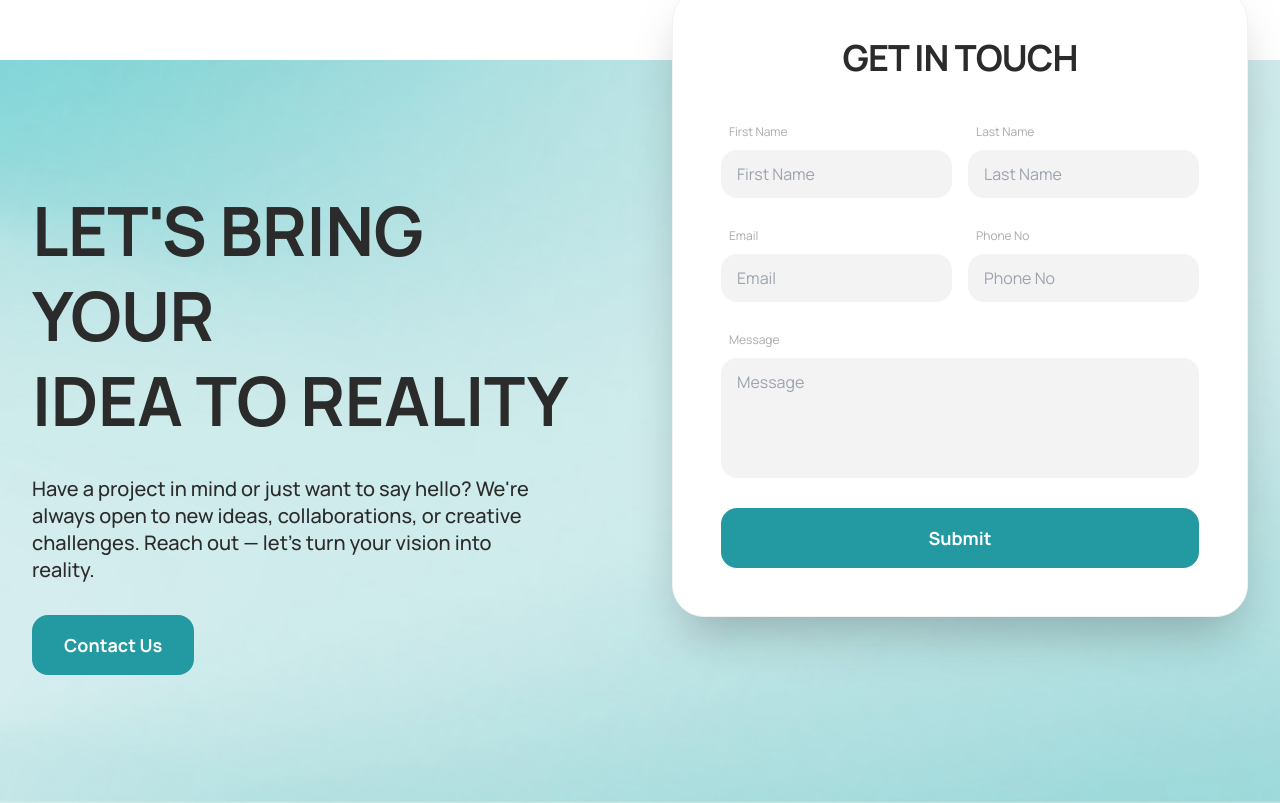
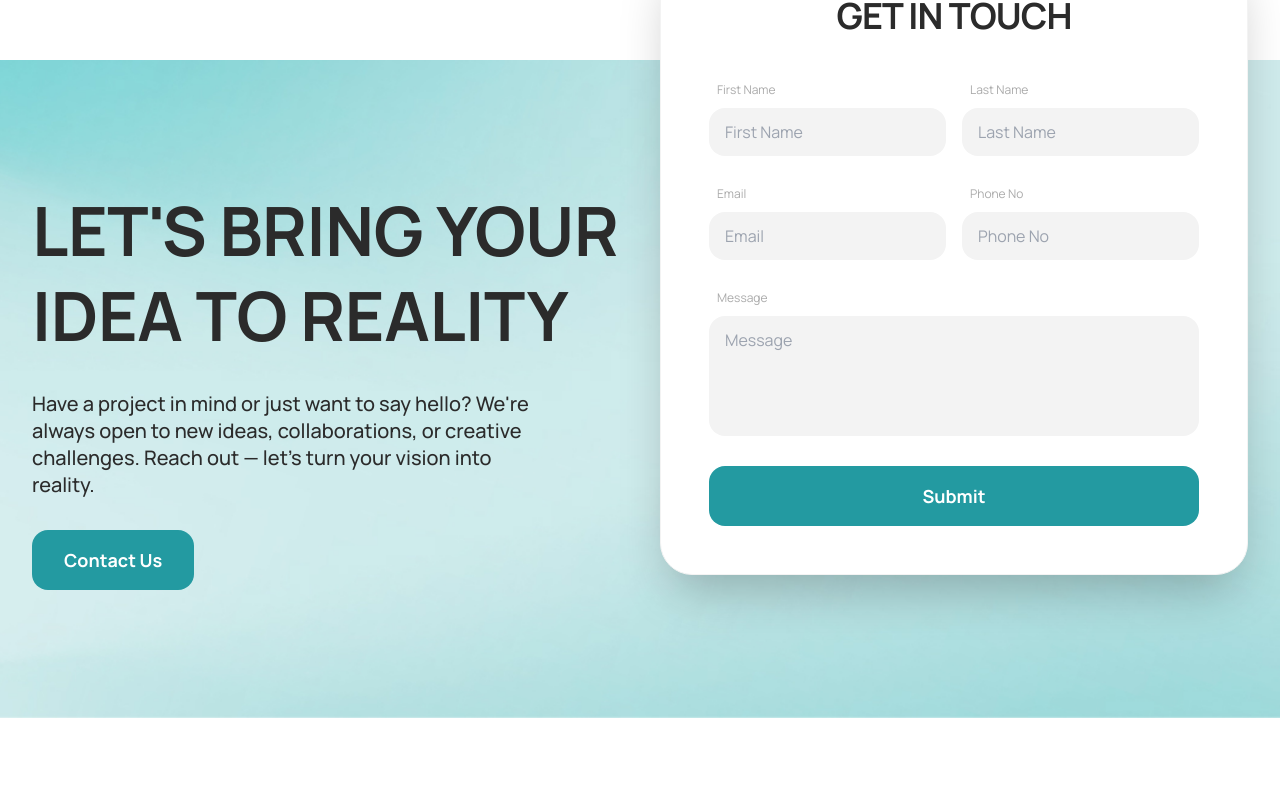
Before and after one commit to mujtabakamal1230/mechatech, a Next.js app: page / in a window 1280 px wide. Shown: the part 7920-8723 px from the top of the page. After the commit the page ends 8638 px from the top, so only its background shows below. Built offline with nearby package versions, Linux system fonts and the light colour scheme.

Commit message:
heading fix

```diff
--- a/components/sections/ContactSection.tsx
+++ b/components/sections/ContactSection.tsx
@@ -43,7 +43,7 @@
       }}
     >
       <div className="container-custom">
-        <div className="grid lg:grid-cols-2 gap-16 items-center">
+        <div className="grid lg:grid-cols-2 gap-10 items-center">
 
           {/* Left Column — Content */}
           <motion.div
```
